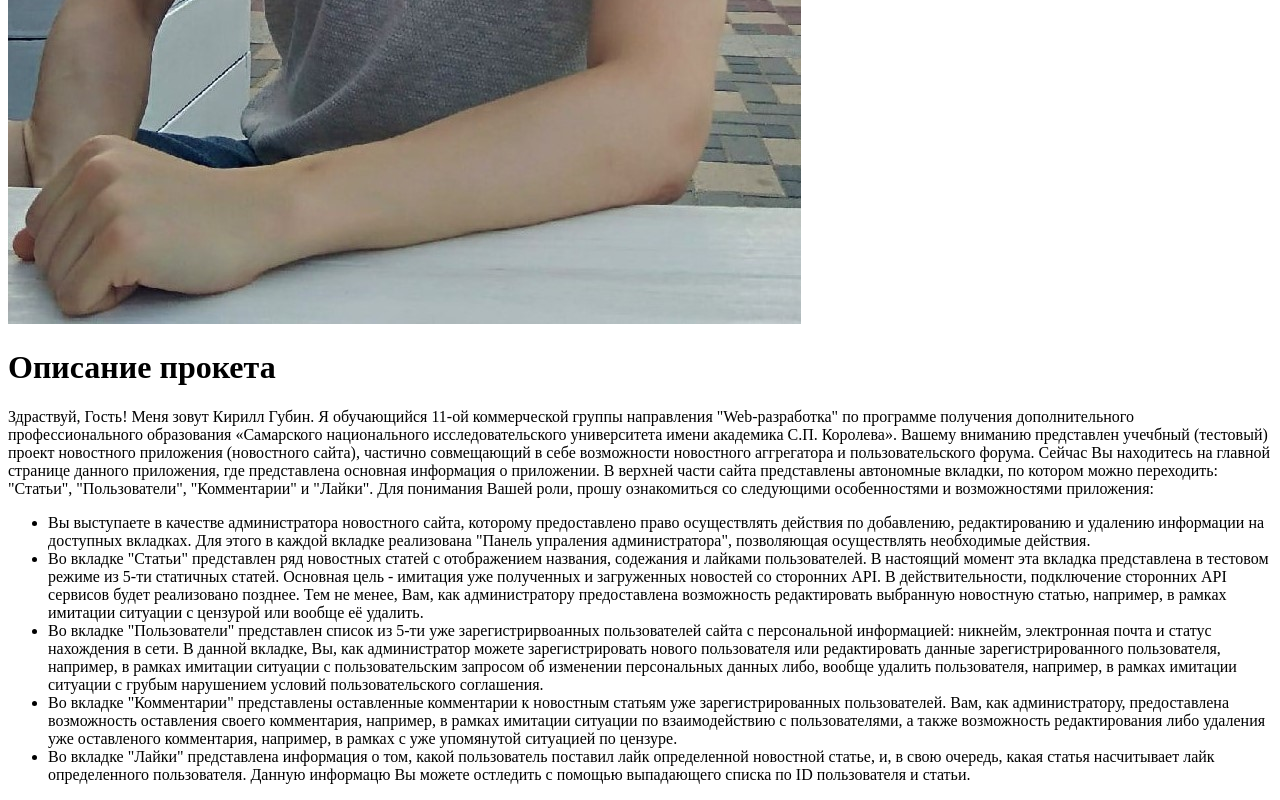
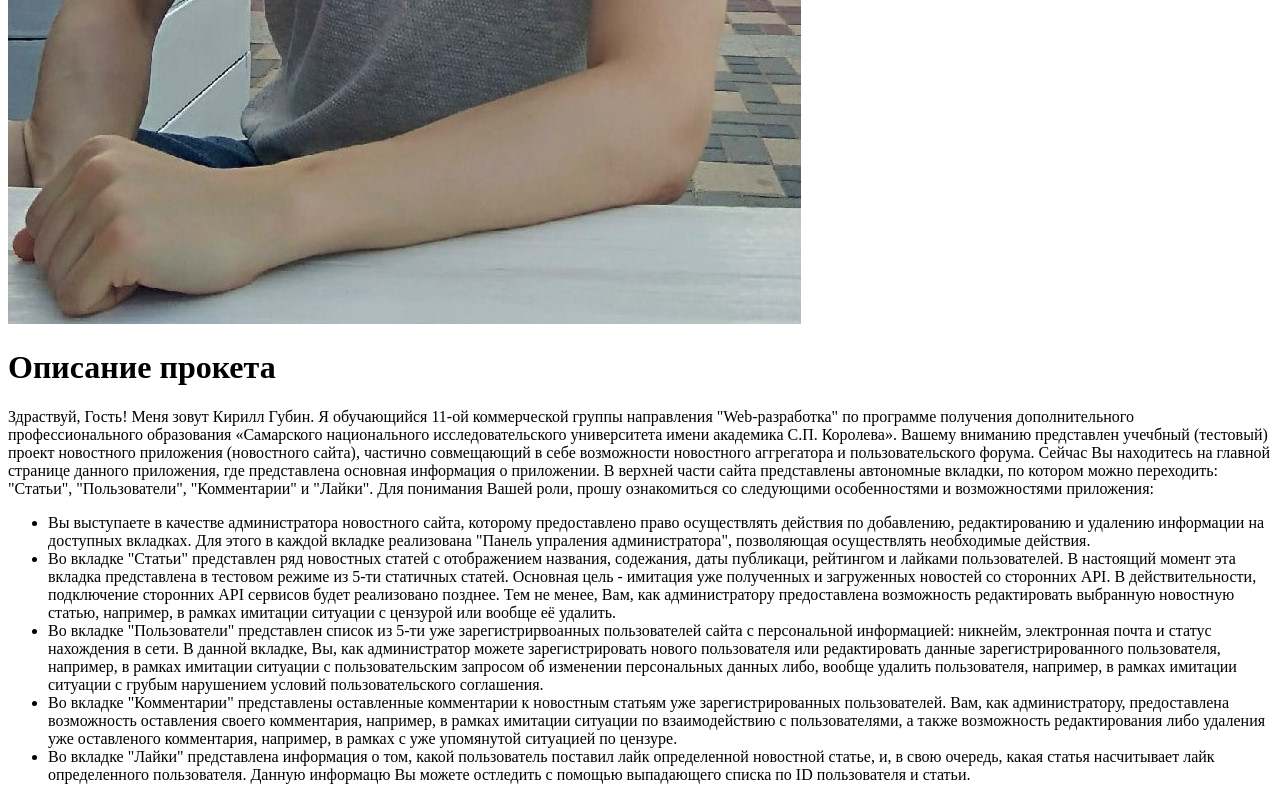
Before and after one commit to Kirill-GBN/news-app, a website: page src/html/index.html in a window 1280 px wide. Shown: the part 913-1713 px from the top of the page. Drawn offline with Linux system fonts and the light colour scheme.

Commit message:
docs: update index.html

```diff
--- a/src/html/index.html
+++ b/src/html/index.html
@@ -50,7 +50,7 @@
                         <li>Вы выступаете в качестве администратора новостного сайта,
                             которому предоставлено право осуществлять действия по добавлению, редактированию и удалению информации на доступных вкладках.
                             Для этого в каждой вкладке реализована "Панель упраления администратора", позволяющая осуществлять необходимые действия.</li>
-                        <li>Во вкладке "Статьи" представлен ряд новостных статей с отображением названия, содежания и лайками пользователей.
+                        <li>Во вкладке "Статьи" представлен ряд новостных статей с отображением названия, содежания, даты публикаци, рейтингом и лайками пользователей.
                             В настоящий момент эта вкладка представлена в тестовом режиме из 5-ти статичных статей. Основная цель - имитация уже полученных и загруженных новостей со сторонних API.
                             В действительности, подключение сторонних API сервисов будет реализовано позднее.
                             Тем не менее, Вам, как администратору предоставлена возможность редактировать выбранную новостную статью, например, в рамках имитации ситуации с цензурой или вообще её удалить.</li>
```
